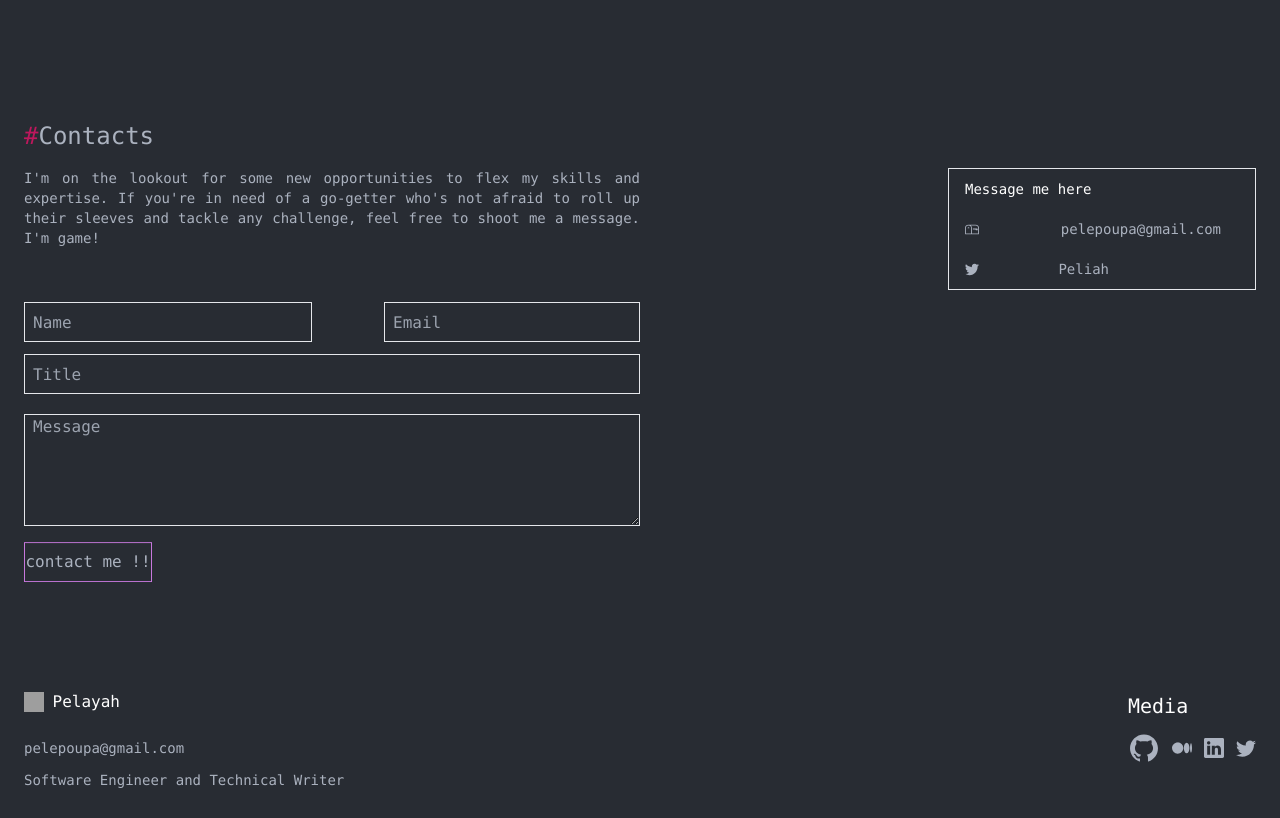
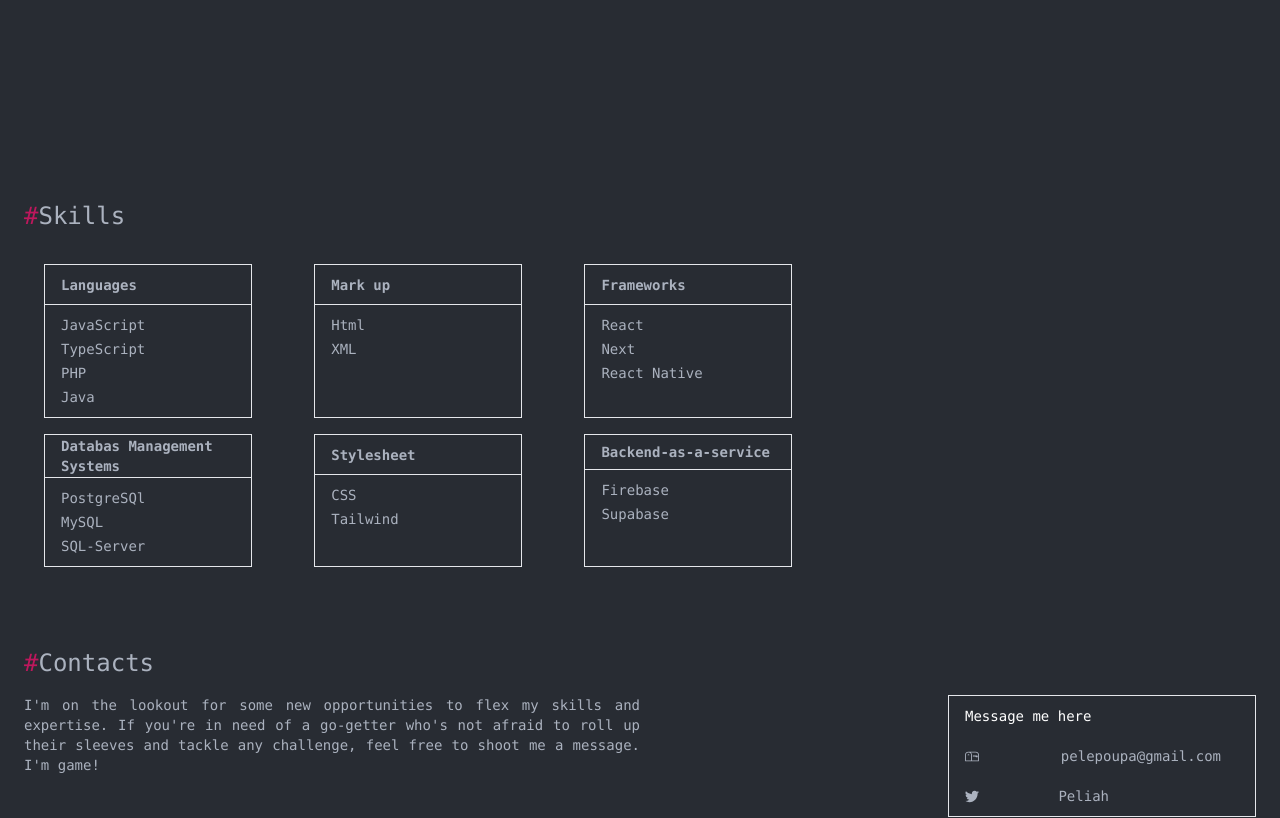
Before and after one commit to Peliah/pel-portfolio, a React (Create React App) app: page / in a window 1280 px wide. Shown: the part 680-1498 px from the top of the page. Built offline with nearby package versions, Linux system fonts and the light colour scheme; grey boxes are pictures that could not be loaded.

Commit message:
Skills page and update

```diff
--- a/src/pages/Homepage.js
+++ b/src/pages/Homepage.js
@@ -1,11 +1,12 @@
 import React from 'react'
 import { Navbar,  } from '../components'
-import {About, Contacts, Footer} from '../pages'
+import {About, Contacts, Footer, Skills} from '../pages'
 const Homepage = () => {
   return (
     <div className='font-mono' style={{background:"#282C33"}}>
         <Navbar/>
         <About/>
+        <Skills/>
         <Contacts/>
         <Footer/>
     </div>
--- a/src/pages/Skills.js
+++ b/src/pages/Skills.js
@@ -0,0 +1,104 @@
+import React from 'react'
+
+const Skills = () => {
+  return (
+    <section className="flex flex-col px-6 py-20 cursor-pointer" id="skills" style={{color:"#ABB2BF"}}>
+        <section className='lg:w-1/4 w-72 pb-4' >
+            <h1 className='lg:text-2xl text-xl'>
+                <span className='text-pink-700'>#</span>Skills
+            </h1>
+            <figure></figure>
+        </section>
+        <section className="px-5 flex flex-col-reverse lg:flex-row justify-between pt-4">
+            <div className=" grid grid-cols-2 lg:grid-cols-3 gap-4 text-sm w-12/12 lg:w-8/12 lg:pb-0 pb-16">
+                <table
+                    className="lg:w-52  w-36"
+                    data-aos="fade-right"
+                    data-aos-offset="100"
+                    data-aos-delay="10"
+                    data-aos-duration="600"
+                    data-aos-easing="ease-in-out"
+                    data-aos-once="true"
+                >
+                    <tr>
+                    <th className="border text-start px-4 h-10">Languages</th>
+                    </tr>
+                    <td className="border border-t-0 px-4 py-2 leading-6">
+                    JavaScript TypeScript <br/> PHP <br/> Java <br/>
+                    </td>
+                </table>
+                <table
+                    className="lg:w-52  w-36"
+                    data-aos="fade-down"
+                    data-aos-offset="100"
+                    data-aos-delay="10"
+                    data-aos-duration="600"
+                    data-aos-easing="ease-in-out"
+                    data-aos-once="true"
+                >
+                    <tr>
+                    <th className="border text-start px-4 h-10">Mark up</th>
+                    </tr>
+                    <td className="border border-t-0 px-4  py-2 leading-6">
+                    Html <br /> XML
+                    </td>
+                </table>
+
+                <table className="lg:w-52  w-36">
+                    <tr>
+                    <th className="border text-start px-4 h-10">Frameworks</th>
+                    </tr>
+                    <td className="border border-t-0 px-4 py-2 leading-6">
+                    React <br /> Next <br/> React Native
+                    </td>
+                </table>
+
+                <table className="lg:w-52  w-36">
+                    <tr>
+                    <th className="border text-start px-4 h-10">Databas Management Systems</th>
+                    </tr>
+                    <td className="border border-t-0 px-4  py-2 leading-6">
+                    PostgreSQl <br /> MySQL <br /> SQL-Server
+                    </td>
+                </table>
+
+                <table
+                    className="lg:w-52  w-36"
+                    data-aos="fade-up"
+                    data-aos-offset="100"
+                    data-aos-delay="10"
+                    data-aos-duration="600"
+                    data-aos-easing="ease-in-out"
+                    data-aos-once="true"
+                >
+                    <tr>
+                    <th className="border text-start px-4 h-10">Stylesheet</th>
+                    </tr>
+                    <td className="border border-t-0 px-4 py-2 leading-6">
+                    CSS <br /> Tailwind
+                    </td>
+                </table>
+                <table
+                    className="lg:w-52  w-36"
+                    data-aos="fade-left"
+                    data-aos-offset="100"
+                    data-aos-delay="10"
+                    data-aos-duration="600"
+                    data-aos-easing="ease-in-out"
+                    data-aos-once="true"
+                >
+                    <tr>
+                    <th className="border text-start px-4">Backend-as-a-service</th>
+                    </tr>
+                    <td className="border border-t-0 px-4 py-2 leading-6">
+                    Firebase <br />
+                    Supabase
+                    </td>
+                </table>
+            </div>
+        </section>
+    </section>
+  )
+}
+
+export default Skills
--- a/src/pages/index.js
+++ b/src/pages/index.js
@@ -1,4 +1,5 @@
 export {default as Homepage} from './Homepage'
 export {default as About} from './About'
 export {default as Footer} from './Footer'
+export {default as Skills} from './Skills'
 export {default as Contacts} from './Contacts'
```
